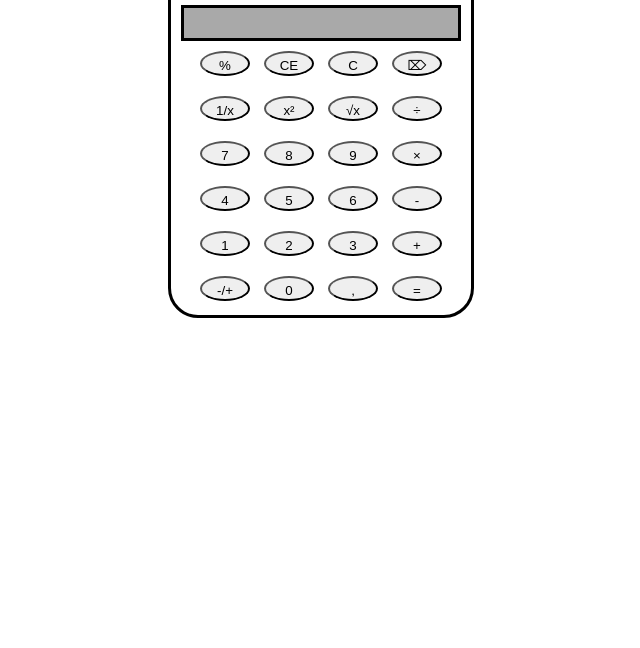
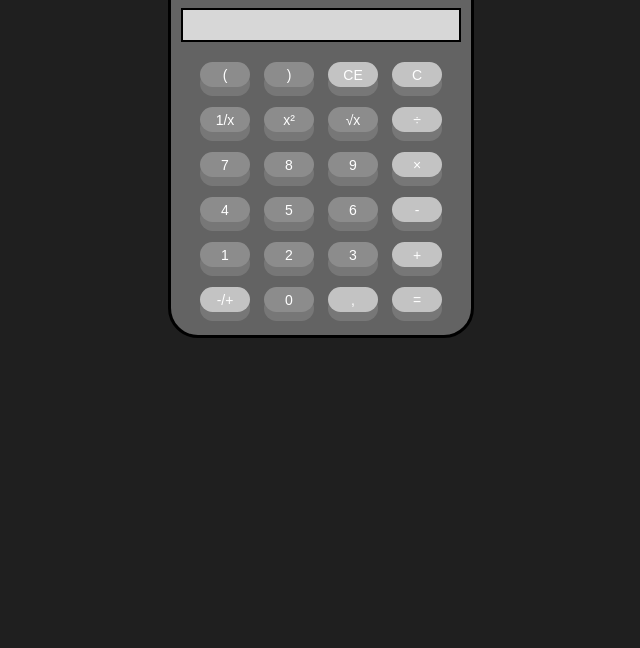
Before and after one commit to niszco/Calculatrice, a website: page index.html in a window 1280 px wide. Shown: the part 152-800 px from the top of the page, without its empty margins (319-959 px from the left). Drawn offline with Linux system fonts and the light colour scheme.

Commit message:
Design implementation (almost done)

```diff
--- a/index.html
+++ b/index.html
@@ -4,6 +4,7 @@
     <meta charset="UTF-8">
     <meta http-equiv="X-UA-Compatible" content="IE=edge">
     <meta name="viewport" content="width=device-width, initial-scale=1.0">
+    <link rel="stylesheet" href="https://fonts.googleapis.com/css?family=Quicksand">
     <link rel="stylesheet" href="main.css">
     <title>Calculatrice</title>
 </head>
@@ -16,86 +17,86 @@
 
     </div>
     <div class="device_buttons">
-        <button class ="buttons" type="button">
-            %
+        <button class ="buttons_misc" type="button">
+            (
         </button>
-        <button class ="buttons" type="button">
+        <button class ="buttons_misc" type="button">
+            )
+        </button>
+        <button class ="buttons_del" type="button">
             CE
         </button>
-        <button class ="buttons" type="button">
+        <button class ="buttons_del" type="button">
             C
-        </button>
-        <button class ="buttons" type="button">
-            ⌦
         </button>
     </div>
     <div class="device_buttons">
-        <button class ="buttons" type="button">
+        <button class ="buttons_misc" type="button">
             1/x
         </button>
-        <button class ="buttons" type="button">
+        <button class ="buttons_misc" type="button">
             x²
         </button>
-        <button class ="buttons" type="button">
+        <button class ="buttons_misc" type="button">
             √x
         </button>
-        <button class ="buttons" type="button">
+        <button class ="buttons_operations" type="button">
             &divide;
         </button>
     </div>
     <div class="device_buttons">
-        <button class ="buttons" type="button">
+        <button class ="buttons_misc" type="button">
             7
         </button>
-        <button class ="buttons" type="button">
+        <button class ="buttons_misc" type="button">
             8
         </button>
-        <button class ="buttons" type="button">
+        <button class ="buttons_misc" type="button">
             9
         </button>
-        <button class ="buttons" type="button">
+        <button class ="buttons_operations" type="button">
             &times;
         </button>
     </div>
     <div class="device_buttons">
-        <button class ="buttons" type="button">
+        <button class ="buttons_misc" type="button">
             4
         </button>
-        <button class ="buttons" type="button">
+        <button class ="buttons_misc" type="button">
             5
         </button>
-        <button class ="buttons" type="button">
+        <button class ="buttons_misc" type="button">
             6
         </button>
-        <button class ="buttons" type="button">
+        <button class ="buttons_operations" type="button">
             -
         </button>
     </div>
     <div class="device_buttons">
-        <button class ="buttons" type="button">
+        <button class ="buttons_misc" type="button">
             1
         </button>
-        <button class ="buttons" type="button">
+        <button class ="buttons_misc" type="button">
             2
         </button>
-        <button class ="buttons" type="button">
+        <button class ="buttons_misc" type="button">
             3
         </button>
-        <button class ="buttons" type="button">
+        <button class ="buttons_operations" type="button">
             &plus;
         </button>
     </div>
     <div class="device_buttons">
-        <button class ="buttons" type="button">
+        <button class ="buttons_operations" type="button">
             -/+
         </button>
-        <button class ="buttons" type="button">
+        <button class ="buttons_misc" type="button">
             0
         </button>
-        <button class ="buttons" type="button">
+        <button class ="buttons_operations" type="button">
             ,
         </button>
-        <button class ="buttons" type="button">
+        <button class ="button_equal" type="button">
             &equals;
         </button>
     </div>
--- a/main.css
+++ b/main.css
@@ -1,29 +1,34 @@
 body {
     margin: auto;
     display: flex;
-    background-color: rgba(255, 255, 255, 0.616);
+    background-color: rgba(0, 0, 0, 0.879);
 }
 
 #device_title {
-    text-align: baseline;
+    font-family: 'Quicksand', serif;
+    text-align: center;
+    color: white;
+    margin-left: 5px;
     font-size: 18px;
+    font-weight: 700;
 }
 
 #screen {
-    border: 3px solid black;
+    border: 2px solid black;
     padding: 30px 0 0 30px;
-    margin: 0 10px 0 10px;
-    background-color: darkgrey;
+    margin: 0 10px 10px 10px;
+    background-color: rgb(215, 215, 215);
 }
 
 #device_frame {
     width: 300px;
-    height: 400px;
+    height: 420px;
     margin: auto;
     margin-top: 5%;
     margin-bottom: 5%;
     border: 3px solid black;
     border-radius: 30px;
+    background-color: rgb(99, 99, 99);
 }
 
 .device_buttons {
@@ -32,17 +37,92 @@ body {
     text-align: center;
 }
 
-.buttons {
+.buttons_misc {
     margin: 5px;
     padding: 5px;
     width: 50px;
     height: 25px;
-    border-radius: 50%;
+    border-radius: 20px;
+    background-color: rgba(0, 0, 0, 0.601);
+    color: rgb(255, 255, 255);
+    cursor: pointer;
+    outline: none;
+    background-color: #8c8c8c;
+    border: none;
+    box-shadow: 0 9px #777777;
+    font-size: 14px;
 }
 
-/* FONT-FACES */
+.buttons_misc:hover {background-color: #d7d7d7}
 
-@font-face {
-    font-family: Gloock;
-    src: url(/fonts/Gloock-Regular.ttf);
+.buttons_misc:active {
+  box-shadow: 0 5px #777777;
+  transform: translateY(4px);
 }
+
+.buttons_operations {
+    margin: 5px;
+    padding: 5px;
+    width: 50px;
+    height: 25px;
+    border-radius: 20px;
+    background-color: rgba(0, 0, 0, 0.601);
+    color: rgb(255, 255, 255);
+    cursor: pointer;
+    outline: none;
+    background-color: #c3c3c3;
+    border: none;
+    box-shadow: 0 9px #777777;
+    font-size: 14px;
+}
+
+.buttons_operations:hover {background-color: #d7d7d7}
+
+.buttons_operations:active {
+  box-shadow: 0 5px #777777;
+  transform: translateY(4px);
+}
+
+.buttons_del {
+    margin: 5px;
+    padding: 5px;
+    width: 50px;
+    height: 25px;
+    border-radius: 20px;
+    color: rgb(255, 255, 255);
+    cursor: pointer;
+    outline: none;
+    background-color: #c3c3c3;
+    border: none;
+    box-shadow: 0 9px #777777;
+    font-size: 14px;
+}
+
+.buttons_del:hover {background-color: #d7d7d7}
+
+.buttons_del:active {
+  box-shadow: 0 5px #777777;
+  transform: translateY(4px);
+}
+
+.button_equal {
+    margin: 5px;
+    padding: 5px;
+    width: 50px;
+    height: 25px;
+    border-radius: 20px;
+    color: rgb(255, 255, 255);
+    cursor: pointer;
+    outline: none;
+    background-color: #c3c3c3;
+    border: none;
+    box-shadow: 0 9px #777777;
+    font-size: 14px;
+}
+
+.button_equal:hover {background-color: #d7d7d7}
+
+.button_equal:active {
+  box-shadow: 0 5px #777777;
+  transform: translateY(4px);
+}
```
Also changed, not shown: fonts/OFL.txt (deleted, +0 -93 lines), main.ts (+7 -0 lines), fonts/Gloock-Regular.ttf (deleted).
